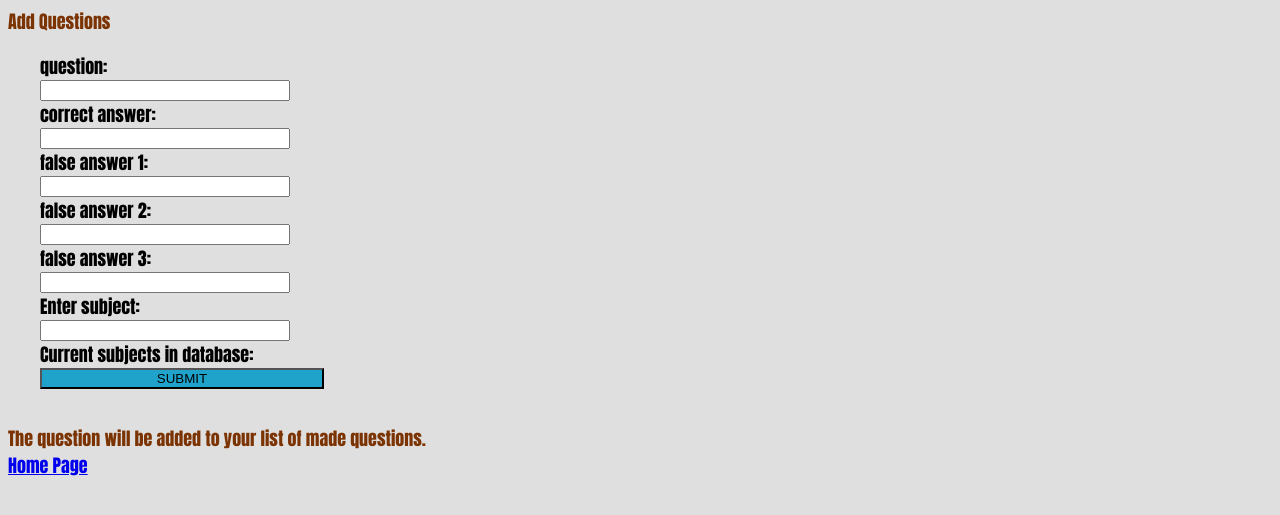
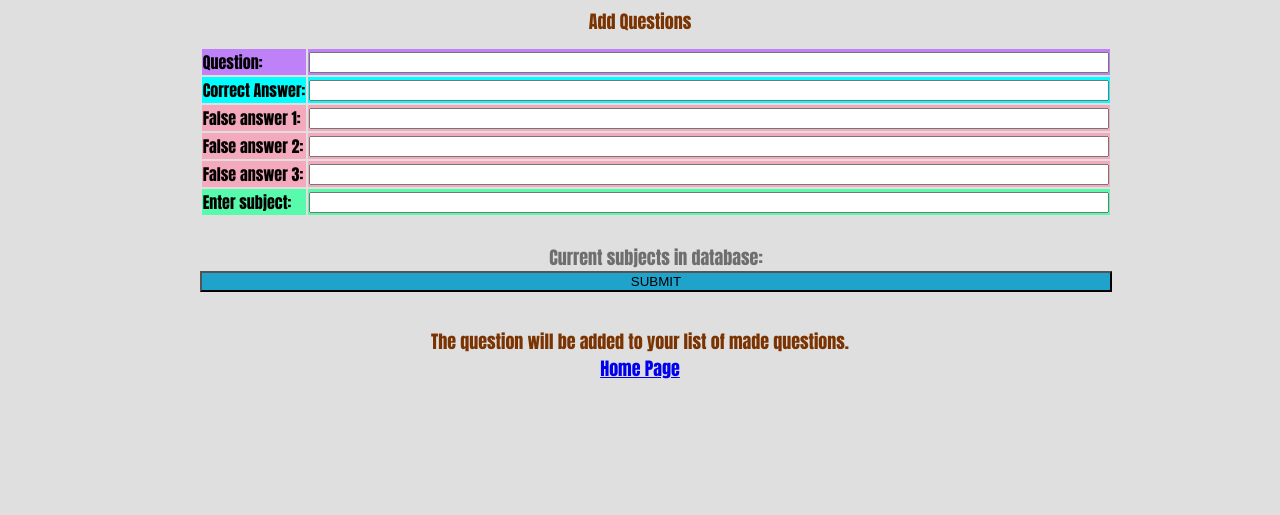
Before and after one commit to qtwiley95/QuizWebsite, a PHP site: page /add_question.php in a window 1280 px wide. Shown: the top 515 px of the page. Run offline with PHP 8.4, Linux system fonts and the light colour scheme; data that the repository does not hold is empty.

Commit message:
change outlook for the add question page

```diff
--- a/add_question.php
+++ b/add_question.php
@@ -98,23 +98,24 @@
    </header>
 
  <body>
-
-   <p id="main">Add Questions</p>
+<center>
+   <h1 id="main">Add Questions</h1>
 
  <div id="myForm">
    <form onsubmit="return checkQuestion(this)" action="add_question.php" method="post">
    <!--  Subject: <br><input type="text" name="subject" required><br> -->
-     question: <br><input type="text" name="question" required><br>
-     correct answer: <br><input type="text" name="answer" required><br>
-     false answer 1: <br><input type="text" name="fake1" required><br>
-     false answer 2: <br><input type="text" name="fake2" required><br>
-     false answer 3: <br><input type="text" name="fake3" required><br>
-     Enter subject: <br><input type="text" name="subject" required><br>
-
+   <table>
+     <tr class ="question"><td>Question:</td><td><input type="text" size="80" name="question" required></td></tr>
+     <tr class ="correct"><td>Correct Answer: </td><td> <input type="text" size="80" name="answer" required></td></tr>
+     <tr class ="false"><td>False answer 1: </td><td> <input type="text" size="80" name="fake1" required></td></tr>
+     <tr class ="false"><td>False answer 2: </td><td> <input type="text" size="80" name="fake2" required></td></tr>
+     <tr class ="false"><td>False answer 3: </td><td> <input type="text" size="80" name="fake3" required></td></tr>
+     <tr class ="subject"><td>Enter subject: </td><td> <input type="text" size="80" name="subject" required></td></tr>
+   </table>
 
    <?php
        //display subjects in dropdown menu
-       echo "Current subjects in database: ";
+       echo "<br><font color=\"#6E6E6E\">Current subjects in database:";
        // open mysql
        $connection = new mysqli ("mysql.eecs.ku.edu", "qwiley", "asdf", "qwiley");                // check connection
        if ($connection === false) {
@@ -133,12 +134,12 @@
        $user = $row ["subject"];
        echo ($i+1). ". ". $user. " ";
      }
-
+     echo " </font>";
      // close mysql
      $connection -> close ();
 
          ?>
-
+    <br>
      <button type="submit">SUBMIT</button>
    </form>
  </div>
@@ -147,6 +148,6 @@
    The question will be added to your list of made questions.<br>
    <a href="index.html">Home Page</a>
  </p>
-
+</center>
  </body>
  </html>
--- a/practiceCss.css
+++ b/practiceCss.css
@@ -30,6 +30,20 @@ html{
 	background-color:#DFDFDF;
 }
 
+.correct {
+	background-color: #00FFFF;
+}
+.question {
+	background-color: #BE81F7;
+}
+.false {
+	background-color: #F5A9BC;
+}
+
+.subject {
+	background-color: #58FAAC;
+}
+/*
 table, th, td{
 	width:100%;
 	border:1px solid black;
@@ -47,7 +61,7 @@ tr:hover{
 table{
 	display:inline-block;
 }
-
+*/
 input[type="text"] {
-    width: 250px;
+    width: 800px;
 }
```
